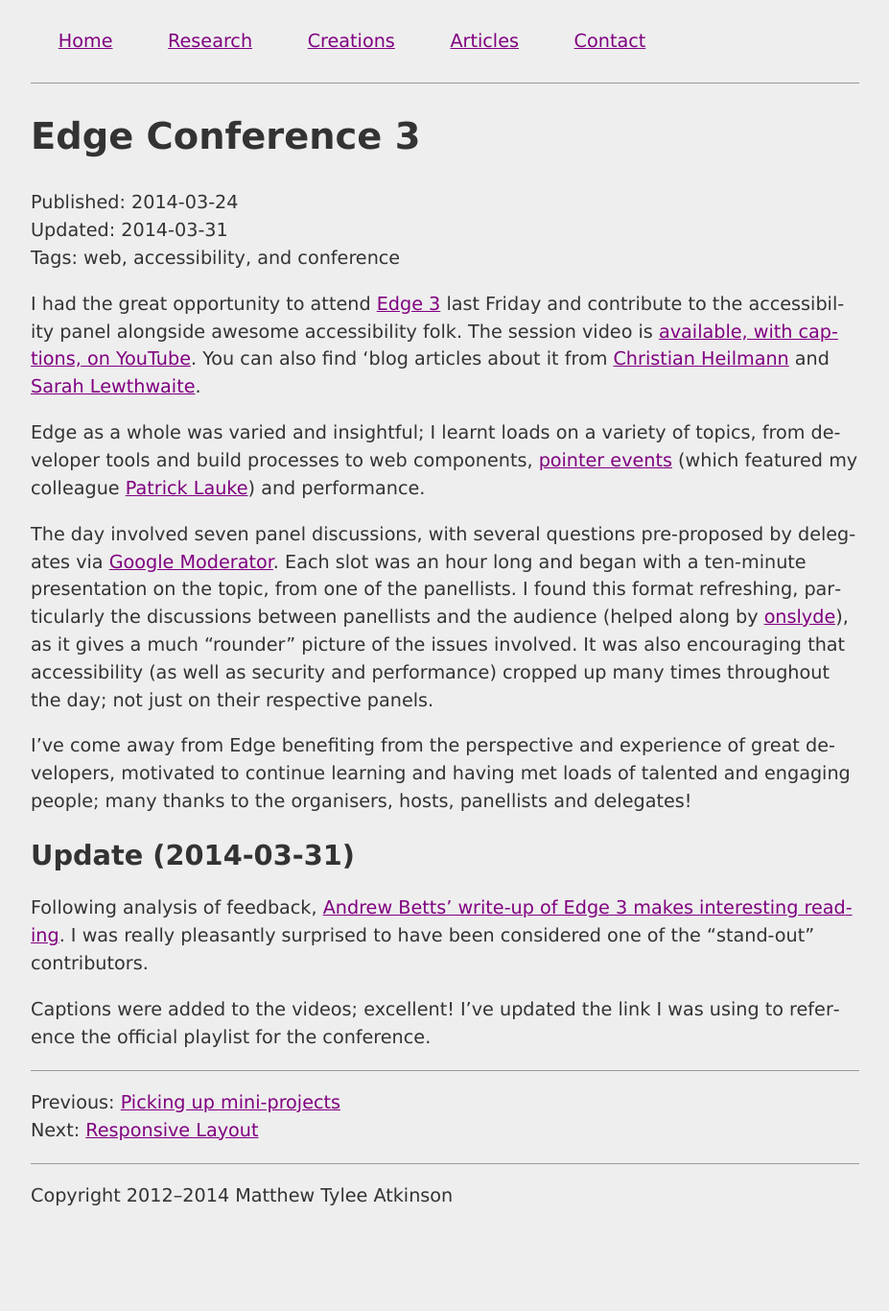
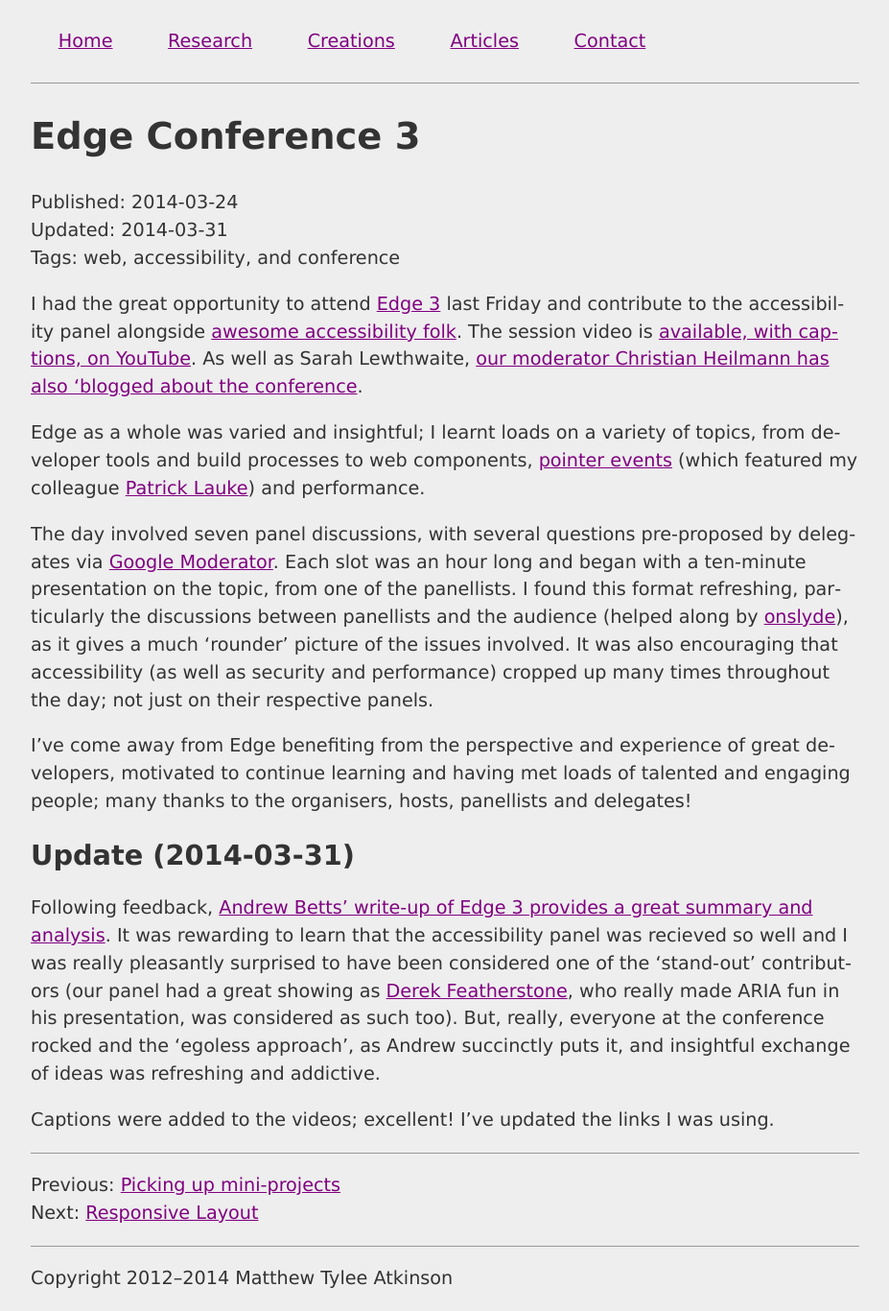
Before and after one commit to matatk/matatk.github.io, a Jekyll site: the page built from _posts/2014-03-24-edge-conference.md, in a window 1280 px wide. Shown: the whole page at 96% size, without its empty margins (176-1103 px from the left). Built offline with Jekyll 4.4.1, drawn with Linux system fonts in a browser that asks for light colours; before the commit the page ends 1280 px from its top, so only the background shows below that.

Commit message:
Edge 3 Article Updates
* Discuss primarily the reception of the panel and natore of the event.
* Provide captioned video link for pointer events.

```diff
--- a/_posts/2014-03-24-edge-conference.md
+++ b/_posts/2014-03-24-edge-conference.md
@@ -5,16 +5,16 @@ tags: web accessibility conference
 updated: 2014-03-31
 ---
 
-I had the great opportunity to attend [Edge 3](http://edgeconf.com/2014-london) last Friday and contribute to the accessibility panel alongside awesome accessibility folk.  The session video is [available, with captions, on YouTube](http://www.youtube.com/watch?v=npHcvAV2lew&list=PLNYkxOF6rcIBQ3eGuCDMYPBlKRSQu3Vl0).  You can also find 'blog articles about it from [Christian Heilmann](http://christianheilmann.com/2014/03/22/edgeconf-3-just-be-there-next-time-trust-me/) and [Sarah Lewthwaite](http://slewth.co.uk/blog/2014/03/22/edge-3-accessibility-panel-video/).
+I had the great opportunity to attend [Edge 3](http://edgeconf.com/2014-london) last Friday and contribute to the accessibility panel alongside [awesome accessibility folk](http://slewth.co.uk/blog/2014/03/22/edge-3-accessibility-panel-video/).  The session video is [available, with captions, on YouTube](http://www.youtube.com/watch?v=npHcvAV2lew&list=PLNYkxOF6rcIBQ3eGuCDMYPBlKRSQu3Vl0).  As well as Sarah Lewthwaite, [our moderator Christian Heilmann has also 'blogged about the conference](http://christianheilmann.com/2014/03/22/edgeconf-3-just-be-there-next-time-trust-me/).
 
-Edge as a whole was varied and insightful; I learnt loads on a variety of topics, from developer tools and build processes to web components, [pointer events](https://www.youtube.com/watch?list=UUnUYZLuoy1rq1aVMwx4aTzw&v=dlw9CbPwU90#t=4142) (which featured my colleague [Patrick Lauke](https://twitter.com/patrick_h_lauke)) and performance.
+Edge as a whole was varied and insightful; I learnt loads on a variety of topics, from developer tools and build processes to web components, [pointer events](https://www.youtube.com/watch?v=lRY8jHmiIIw&list=PLNYkxOF6rcIBQ3eGuCDMYPBlKRSQu3Vl0) (which featured my colleague [Patrick Lauke](https://twitter.com/patrick_h_lauke)) and performance.
 
-The day involved seven panel discussions, with several questions pre-proposed by delegates via [Google Moderator](https://www.google.com/moderator/).  Each slot was an hour long and began with a ten-minute presentation on the topic, from one of the panellists.  I found this format refreshing, particularly the discussions between panellists and the audience (helped along by [onslyde](http://www.onslyde.com)), as it gives a much "rounder" picture of the issues involved.  It was also encouraging that accessibility (as well as security and performance) cropped up many times throughout the day; not just on their respective panels.
+The day involved seven panel discussions, with several questions pre-proposed by delegates via [Google Moderator](https://www.google.com/moderator/).  Each slot was an hour long and began with a ten-minute presentation on the topic, from one of the panellists.  I found this format refreshing, particularly the discussions between panellists and the audience (helped along by [onslyde](http://www.onslyde.com)), as it gives a much 'rounder' picture of the issues involved.  It was also encouraging that accessibility (as well as security and performance) cropped up many times throughout the day; not just on their respective panels.
 
 I’ve come away from Edge benefiting from the perspective and experience of great developers, motivated to continue learning and having met loads of talented and engaging people; many thanks to the organisers, hosts, panellists and delegates!
 
 ## Update ({{ page.updated }})
 
-Following analysis of feedback, [Andrew Betts' write-up of Edge 3 makes interesting reading](http://labs.ft.com/2014/03/edge-3-back-in-london/).  I was really pleasantly surprised to have been considered one of the "stand-out" contributors.
+Following feedback, [Andrew Betts' write-up of Edge 3 provides a great summary and analysis](http://labs.ft.com/2014/03/edge-3-back-in-london/).  It was rewarding to learn that the accessibility panel was recieved so well and I was really pleasantly surprised to have been considered one of the 'stand-out' contributors (our panel had a great showing as [Derek Featherstone](https://twitter.com/feather), who really made ARIA fun in his presentation, was considered as such too).  But, really, everyone at the conference rocked and the 'egoless approach', as Andrew succinctly puts it, and insightful exchange of ideas was refreshing and addictive.
 
-Captions were added to the videos; excellent!  I've updated the link I was using to reference the official playlist for the conference.
+Captions were added to the videos; excellent!  I've updated the links I was using.
```
